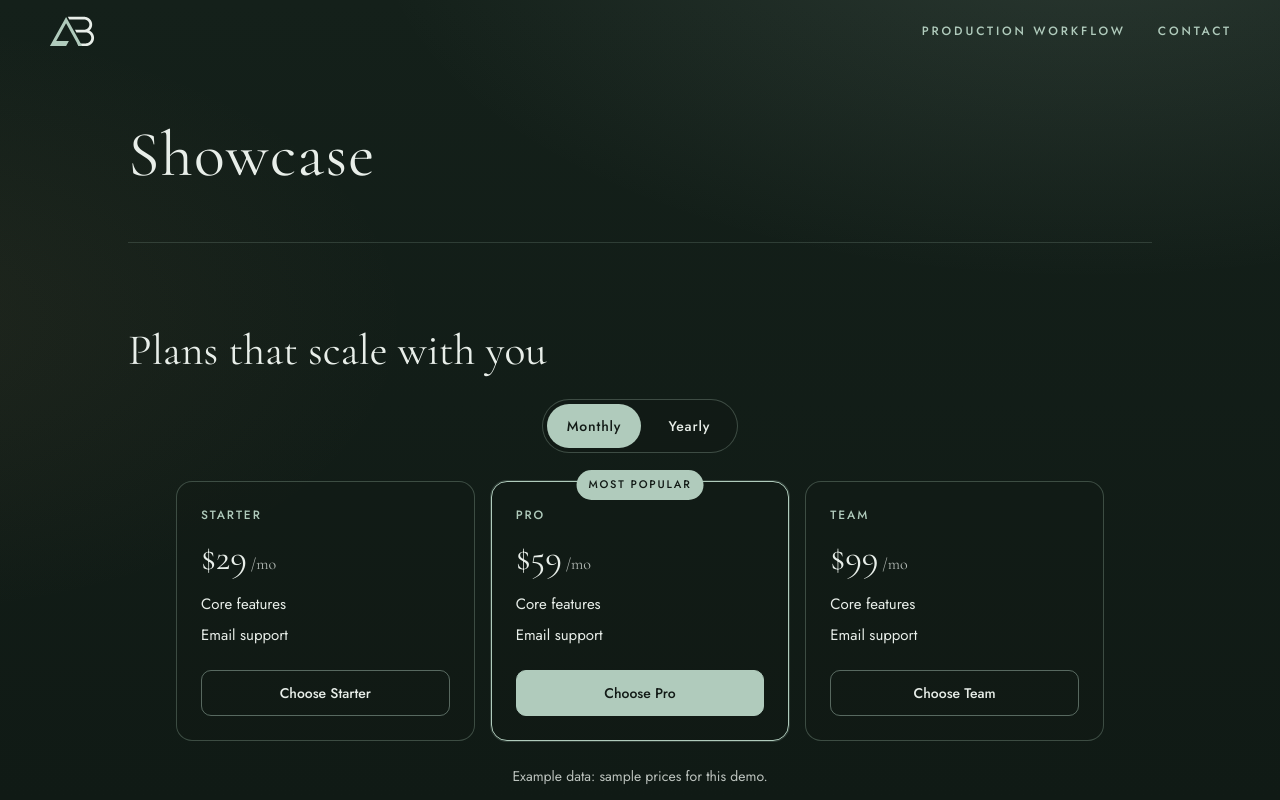
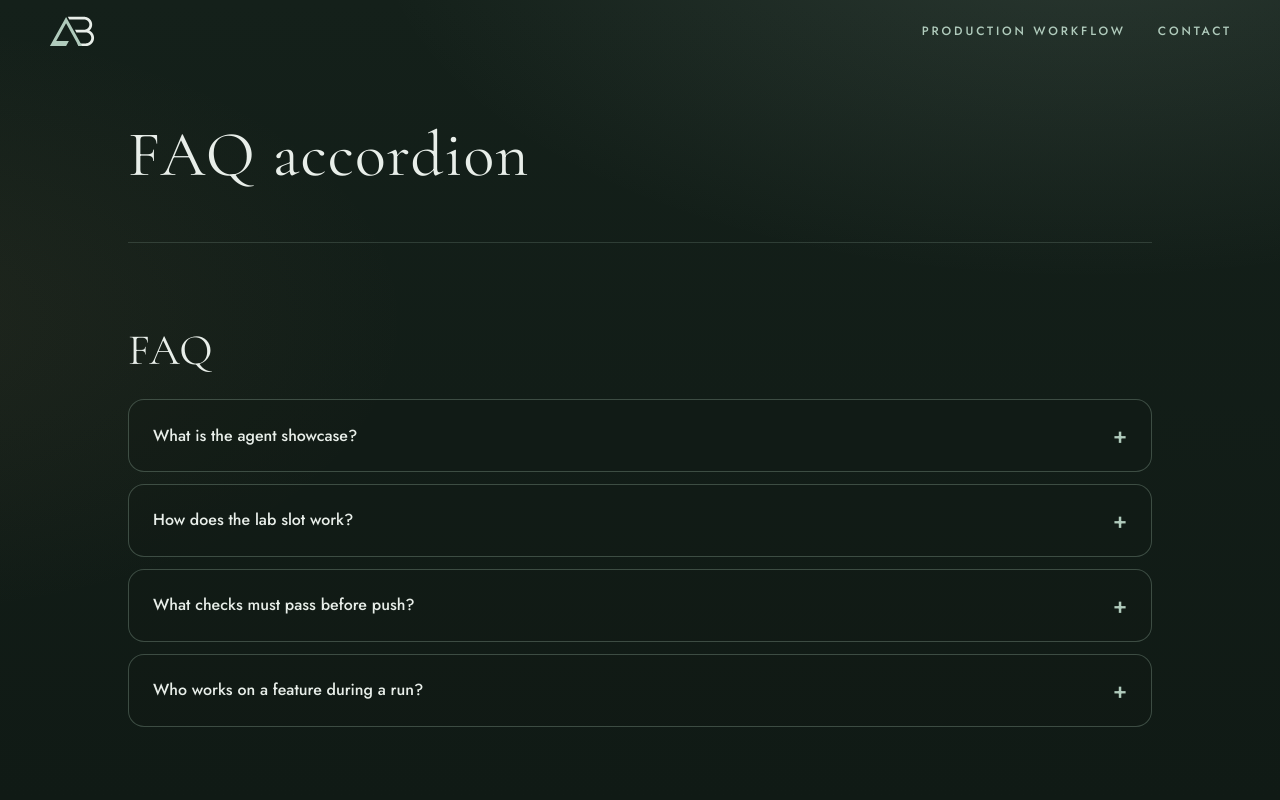
Before and after one commit to ashtonbach/agent-showcase, a Next.js app: page / in a window 1280 px wide. Shown: the top 800 px of the page. Built offline with nearby package versions, Linux system fonts and the light colour scheme.

Commit message:
Feature: merged by Rowan (AI reviewer) after REVIEW: APPROVE 727da67 (#sc/faq-accordion-tncdfo)
Merged by Rowan (AI reviewer) after REVIEW: APPROVE 727da67 and kit-gate PASS (via merge_confirm).

```diff
--- a/app/lab/current.json
+++ b/app/lab/current.json
@@ -1 +1 @@
-{"slug":"custom-1792718695"}
+{"slug":"faq-accordion"}
--- a/app/lab/custom-1792718695/index.tsx
+++ /dev/null
@@ -1,128 +0,0 @@
-"use client";
-import { useState, useCallback, useId } from "react";
-
-/* Example tiers: monthly list price; yearly is $20/mo less per tier */
-const TIERS = [
-  { id: "starter", name: "Starter", monthly: 29, yearly: 9 },
-  { id: "pro", name: "Pro", monthly: 59, yearly: 39 },
-  { id: "team", name: "Team", monthly: 99, yearly: 79 },
-] as const;
-
-type Cycle = "monthly" | "yearly";
-
-const css = `
-.lab-pricing { width: min(960px, 100%); margin: 8px auto 56px; padding: 0 16px; box-sizing: border-box; }
-.lab-toggle-wrap { display: flex; justify-content: center; margin-bottom: 28px; }
-.lab-toggle {
-  display: inline-flex; border: 1px solid rgba(176,203,188,0.28); border-radius: 999px; padding: 4px;
-  background: rgba(18,26,22,0.45); gap: 4px;
-}
-.lab-toggle button {
-  font-family: var(--sans); font-size: 14px; font-weight: 500; letter-spacing: 0.06em;
-  padding: 10px 20px; border: none; border-radius: 999px; cursor: pointer;
-  color: var(--mist); background: transparent; min-height: 44px; min-width: 88px;
-}
-.lab-toggle button[aria-pressed="true"] { background: var(--sage); color: #121A16; }
-.lab-toggle button:focus-visible { outline: 2px solid var(--sage); outline-offset: 2px; }
-.lab-grid { display: grid; grid-template-columns: repeat(3, 1fr); gap: 16px; align-items: stretch; }
-@media (max-width: 720px) { .lab-grid { grid-template-columns: 1fr; max-width: 400px; margin: 0 auto; } }
-.lab-card {
-  position: relative; border: 1px solid rgba(176,203,188,0.28); border-radius: 16px; padding: 24px;
-  display: flex; flex-direction: column; gap: 12px; background: rgba(18,26,22,0.35);
-}
-.lab-card-popular { border-color: var(--sage); box-shadow: 0 0 0 1px rgba(176,203,188,0.2); }
-.lab-badge-pop {
-  position: absolute; top: -12px; left: 50%; transform: translateX(-50%);
-  font-family: var(--sans); font-size: 11px; font-weight: 500; letter-spacing: 0.16em; text-transform: uppercase;
-  background: var(--sage); color: #121A16; padding: 6px 12px; border-radius: 999px; white-space: nowrap;
-}
-.lab-badge-save {
-  display: inline-block; font-family: var(--sans); font-size: 11px; font-weight: 500; letter-spacing: 0.16em;
-  text-transform: uppercase; color: #121A16; background: var(--sage); padding: 4px 8px; border-radius: 6px;
-}
-.lab-tier-name { font-family: var(--sans); font-size: 12px; font-weight: 500; letter-spacing: 0.16em; text-transform: uppercase; color: var(--sage); margin: 0; }
-.lab-price { font-family: var(--serif); font-size: 36px; font-weight: 400; color: var(--mist); margin: 0; line-height: 1.1; }
-.lab-price span { font-size: 16px; color: #E8EEE9; opacity: 0.75; }
-.lab-features { margin: 0; padding: 0; list-style: none; color: #E8EEE9; font-size: 15px; line-height: 1.5; flex: 1; }
-.lab-features li { padding: 4px 0; }
-.lab-cta {
-  margin-top: 8px; padding: 12px 16px; border-radius: 10px; border: 1px solid rgba(176,203,188,0.45);
-  background: transparent; color: var(--mist); font-family: var(--sans); font-size: 14px; font-weight: 500;
-  cursor: pointer; min-height: 44px;
-}
-.lab-card-popular .lab-cta { background: var(--sage); color: #121A16; border-color: var(--sage); }
-.lab-card:not(.lab-card-popular) .lab-cta:hover { border-color: var(--sage); }
-.lab-cta:focus-visible { outline: 2px solid var(--sage); outline-offset: 2px; }
-.lab-note { margin-top: 24px; text-align: center; font-size: 14px; color: #E8EEE9; opacity: 0.8; }
-@media (prefers-reduced-motion: reduce) { .lab-card, .lab-toggle button { transition: none; } }
-`;
-
-export default function LabPricing() {
-  const [cycle, setCycle] = useState<Cycle>("monthly");
-  const headingId = useId();
-  const toggleId = useId();
-
-  const onToggleKey = useCallback((e: React.KeyboardEvent<HTMLDivElement>) => {
-    if (e.key === "ArrowLeft" || e.key === "ArrowRight") {
-      e.preventDefault();
-      setCycle((c) => (c === "monthly" ? "yearly" : "monthly"));
-    }
-  }, []);
-
-  return (
-    <section data-lab="custom-1792718695" aria-labelledby={headingId}>
-      <style>{css}</style>
-      <h2 id={headingId}>Plans that scale with you</h2>
-      <div className="lab-pricing">
-        <div className="lab-toggle-wrap">
-          <div
-            className="lab-toggle"
-            role="group"
-            aria-label="Billing period"
-            id={toggleId}
-            onKeyDown={onToggleKey}
-          >
-            <button
-              type="button"
-              aria-pressed={cycle === "monthly"}
-              onClick={() => setCycle("monthly")}
-            >
-              Monthly
-            </button>
-            <button
-              type="button"
-              aria-pressed={cycle === "yearly"}
-              onClick={() => setCycle("yearly")}
-            >
-              Yearly
-            </button>
-          </div>
-        </div>
-        <ul className="lab-grid" role="list">
-          {TIERS.map((tier) => {
-            const price = cycle === "monthly" ? tier.monthly : tier.yearly;
-            const showSave = cycle === "yearly";
-            const isPopular = tier.id === "pro";
-            return (
-              <li key={tier.id} className={`lab-card${isPopular ? " lab-card-popular" : ""}`}>
-                {isPopular && <span className="lab-badge-pop">Most popular</span>}
-                <p className="lab-tier-name">{tier.name}</p>
-                <p className="lab-price">
-                  ${price}
-                  <span> /mo</span>
-                </p>
-                {showSave && <span className="lab-badge-save">Save 20</span>}
-                <ul className="lab-features" aria-label={`${tier.name} includes`}>
-                  <li>Core features</li>
-                  <li>Email support</li>
-                </ul>
-                <button type="button" className="lab-cta">Choose {tier.name}</button>
-              </li>
-            );
-          })}
-        </ul>
-        <p className="lab-note">Example data: sample prices for this demo.</p>
-      </div>
-    </section>
-  );
-}
--- /dev/null
+++ b/app/lab/faq-accordion/index.tsx
@@ -0,0 +1,50 @@
+"use client";
+
+import { useState } from "react";
+
+const FAQS: [string, string][] = [
+  ["What is the agent showcase?", "A timed live run where agents build, review, and ship a small UI feature on a shared Next.js app, with automated gates before merge."],
+  ["How does the lab slot work?", "Each feature lives under app/lab as a client component; the page imports it and current.json sets the H1 title."],
+  ["What checks must pass before push?", "Layout at mobile and desktop widths, a production build, and gate rules on files, banned APIs, and behavior."],
+  ["Who works on a feature during a run?", "A coder implements the spec, design may add artwork, a reviewer reads the diff, and QA signs off via the run kit."],
+];
+
+const css = `
+.lab-faq{width:min(720px,100%);margin:8px auto 56px;color:var(--mist,#f2efe6)}
+.lab-faq h2{font-family:var(--serif);font-weight:400;font-size:30px;line-height:1.25;margin:0 0 24px}
+.lab-faq-list{list-style:none;margin:0;padding:0;display:flex;flex-direction:column;gap:12px}
+.lab-faq-item{border:1px solid rgba(176,203,188,.28);border-radius:16px;overflow:hidden;background:rgba(18,26,22,.35)}
+.lab-faq-trigger{width:100%;display:flex;align-items:center;justify-content:space-between;gap:16px;padding:20px 24px;border:none;background:transparent;color:var(--mist,#f2efe6);font-family:var(--sans);font-size:16px;font-weight:500;text-align:left;cursor:pointer;line-height:1.4}
+.lab-faq-trigger:hover,.lab-faq-trigger:focus-visible{color:var(--sage,#b0cbb8)}
+.lab-faq-trigger:focus-visible{outline:2px solid var(--sage,#b0cbb8);outline-offset:-2px}
+.lab-faq-icon{flex-shrink:0;font-size:22px;color:var(--sage,#b0cbb8)}
+.lab-faq-panel{padding:0 24px 20px;color:#e8eee9;font-family:var(--sans);font-size:15px;line-height:1.55}
+.lab-faq-panel[hidden]{display:none}
+`;
+
+export default function FaqAccordion() {
+  const [open, setOpen] = useState<number | null>(null);
+  const titleId = "lab-faq-title";
+
+  return (
+    <section className="lab-faq" data-lab="faq-accordion" aria-labelledby={titleId}>
+      <style>{css}</style>
+      <h2 id={titleId}>FAQ</h2>
+      <ul className="lab-faq-list">
+        {FAQS.map(([q, a], i) => {
+          const panelId = `lab-faq-panel-${i}`;
+          const isOpen = open === i;
+          return (
+            <li key={panelId} className="lab-faq-item">
+              <button type="button" className="lab-faq-trigger" aria-expanded={isOpen} aria-controls={panelId} onClick={() => setOpen(isOpen ? null : i)}>
+                <span>{q}</span>
+                <span className="lab-faq-icon" aria-hidden="true">{isOpen ? "−" : "+"}</span>
+              </button>
+              <div id={panelId} role="region" className="lab-faq-panel" hidden={!isOpen}>{a}</div>
+            </li>
+          );
+        })}
+      </ul>
+    </section>
+  );
+}
--- a/app/page.tsx
+++ b/app/page.tsx
@@ -1,4 +1,4 @@
-import Lab from "./lab/custom-1792718695";
+import Lab from "./lab/faq-accordion";
 import { readDemoKey, demoTitle } from "./demo-name";
 const demoKey = readDemoKey();
 const demoName = demoTitle();
```
